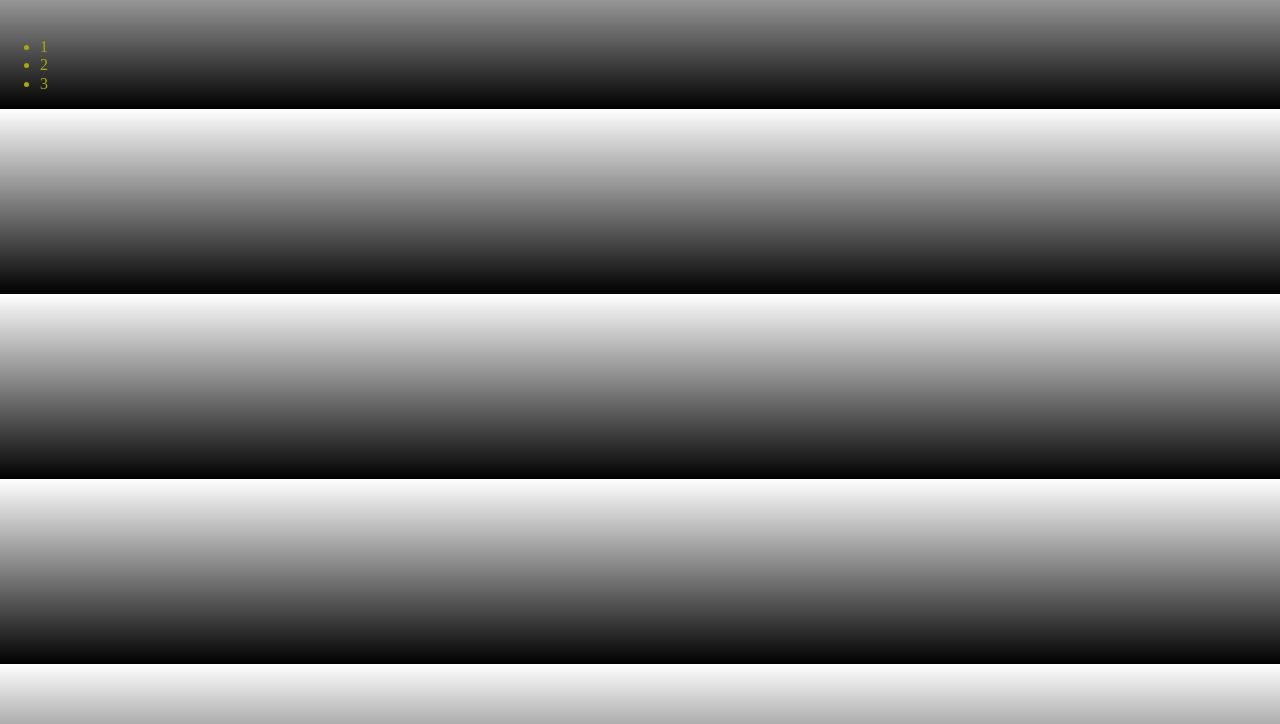
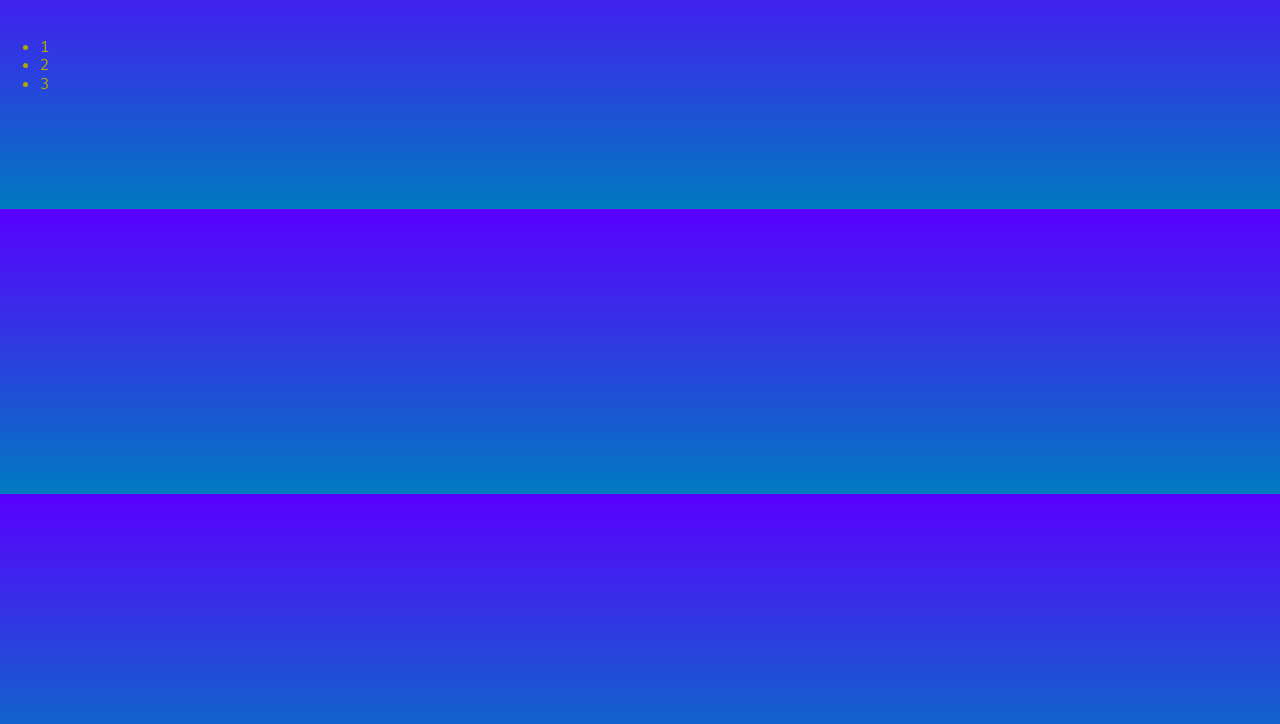
Before and after one commit to laedo303/WP-setup, a website built with webpack: page src/index.html in a window 1280 px wide. Shown: the part 76-800 px from the top of the page. Built offline with nearby package versions, Linux system fonts and the light colour scheme; files whose address does not match are found by name.

Commit message:
add-fonts-options

```diff
--- a/src/index.html
+++ b/src/index.html
@@ -21,6 +21,10 @@
       <li>3</li>
     </ul>
   </main>
+
+  <footer>
+    <div class="image"></div>
+  </footer>
 </body>
 
 </html>
--- a/src/index.scss
+++ b/src/index.scss
@@ -1,3 +1,4 @@
 @import 'libs/normalize';
+@import 'style/fonts';
 @import 'style/var';
 @import 'style/style';
--- /dev/null
+++ b/src/style/_fonts.scss
@@ -0,0 +1,4 @@
+@font-face {
+  font-family: 'FiraCode';
+  src: url('fonts/FiraCode-Regular.woff') format('woff');
+}
--- a/src/style/_style.scss
+++ b/src/style/_style.scss
@@ -1,7 +1,16 @@
 body {
+  font-family: 'FiraCode';
   background-color: $back;
   color: $text;
     display: grid;
     transition: all .5s;
     user-select: none;
-    background: linear-gradient(to bottom, white, black);}
+    background: linear-gradient(to bottom, rgb(89, 0, 255), rgb(0, 122, 192));
+}
+
+.image{
+  width: 100px;
+  height: 100px;
+  background-size: cover;
+  background-image: url(img/notOk.svg);
+}
--- a/webpack.config.js
+++ b/webpack.config.js
@@ -53,7 +53,14 @@ module.exports = {
         ],
       },
       {
-        test: /\.m?js$/,
+        test: /\.woff2?$/i,
+        type: 'asset/resource',
+        generator: {
+          filename: 'fonts/[name][ext]',
+        }
+      },
+      {
+        test: /\.m?js$/i,
         exclude: /(node_modules|bower_components)/,
         use: {
           loader: 'babel-loader',
```
Also changed, not shown: src/fonts/FiraCode-Bold.woff (added), src/fonts/FiraCode-Light.woff (added), src/fonts/FiraCode-Medium.woff (added), src/fonts/FiraCode-Regular.woff (added), src/fonts/FiraCode-SemiBold.woff (added), src/fonts/FiraCode-VariableFont_wght.woff (added).
